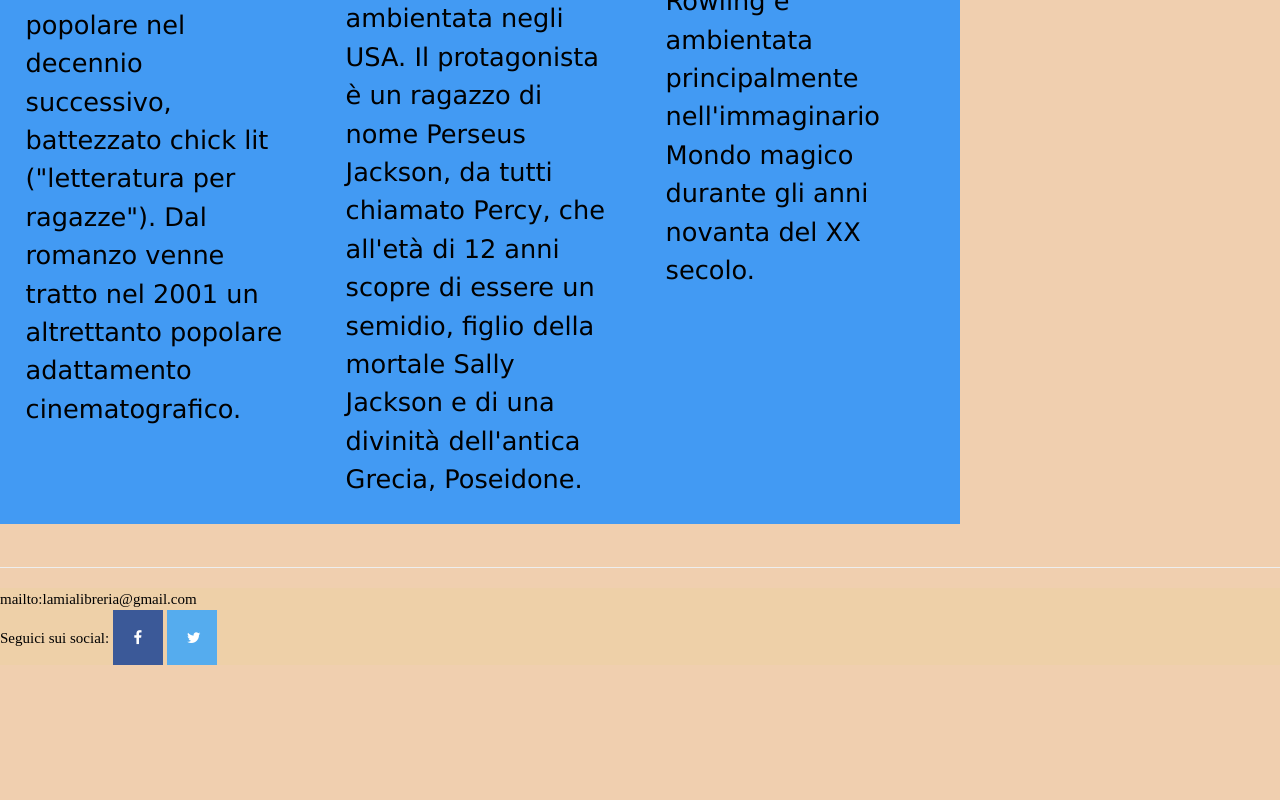
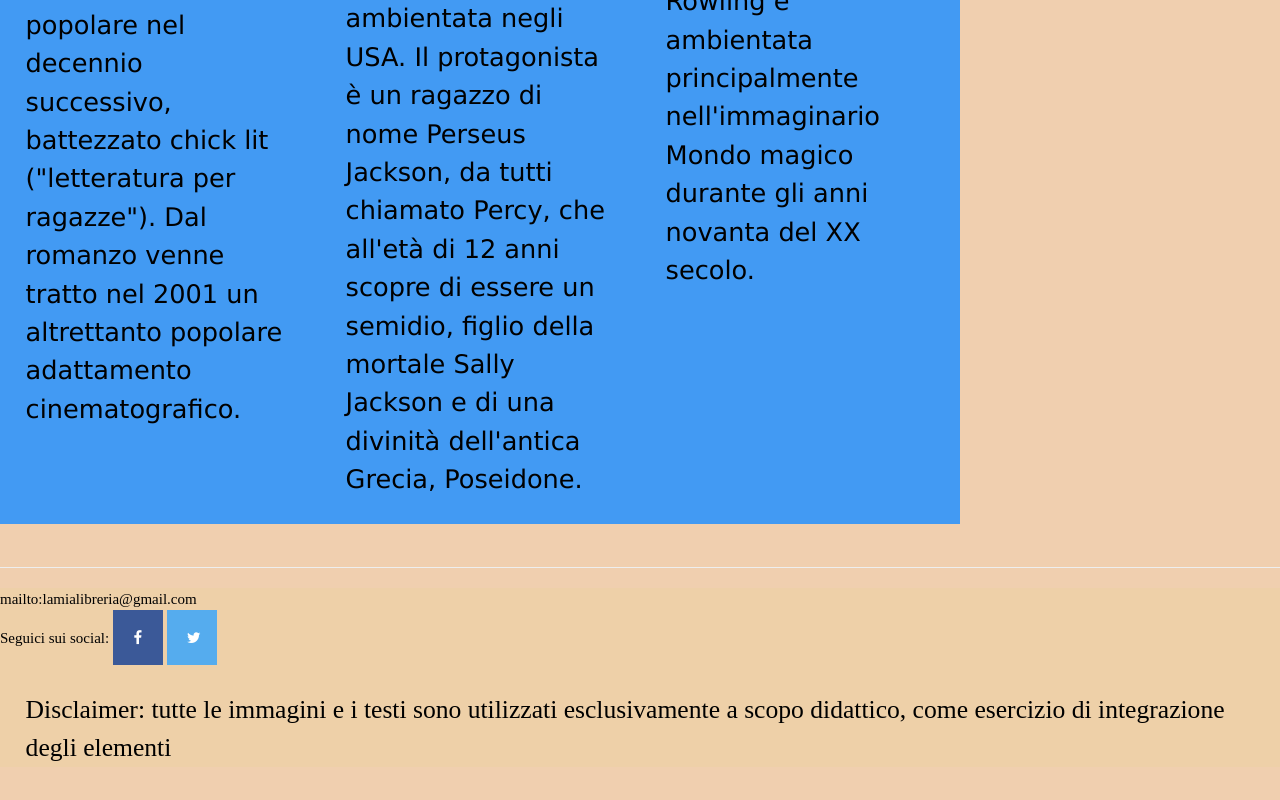
Before and after one commit to FrancescaMucilli/lamialibreria, a plain HTML site: page index.html in a window 1280 px wide. Shown: the part 2874-3674 px from the top of the page. Drawn offline with nearby package versions, Linux system fonts and the light colour scheme.

Commit message:
Update index.html

```diff
--- a/index.html
+++ b/index.html
@@ -84,6 +84,8 @@
       Seguici sui social:
       <a href="#" class="fa fa-facebook"></a>
 <a href="#" class="fa fa-twitter"></a>
+    <p>Disclaimer: tutte le immagini e i testi sono utilizzati esclusivamente a scopo didattico, come esercizio di integrazione degli elementi</p>
+
     </footer>
     </div>
     <br>
```
